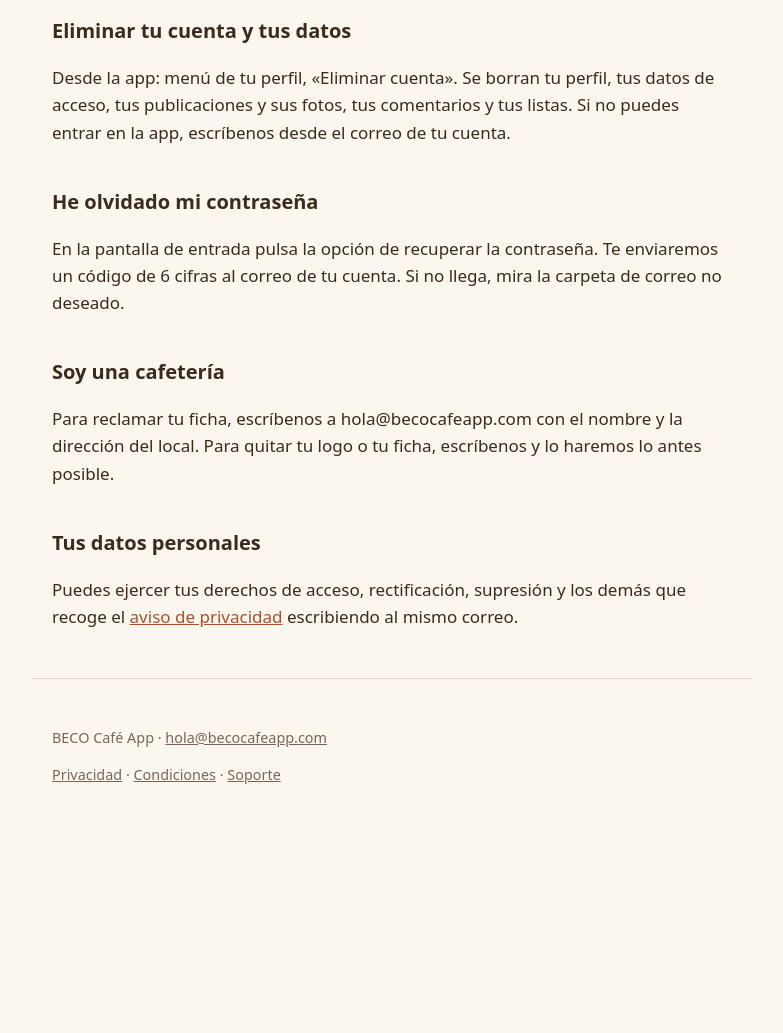
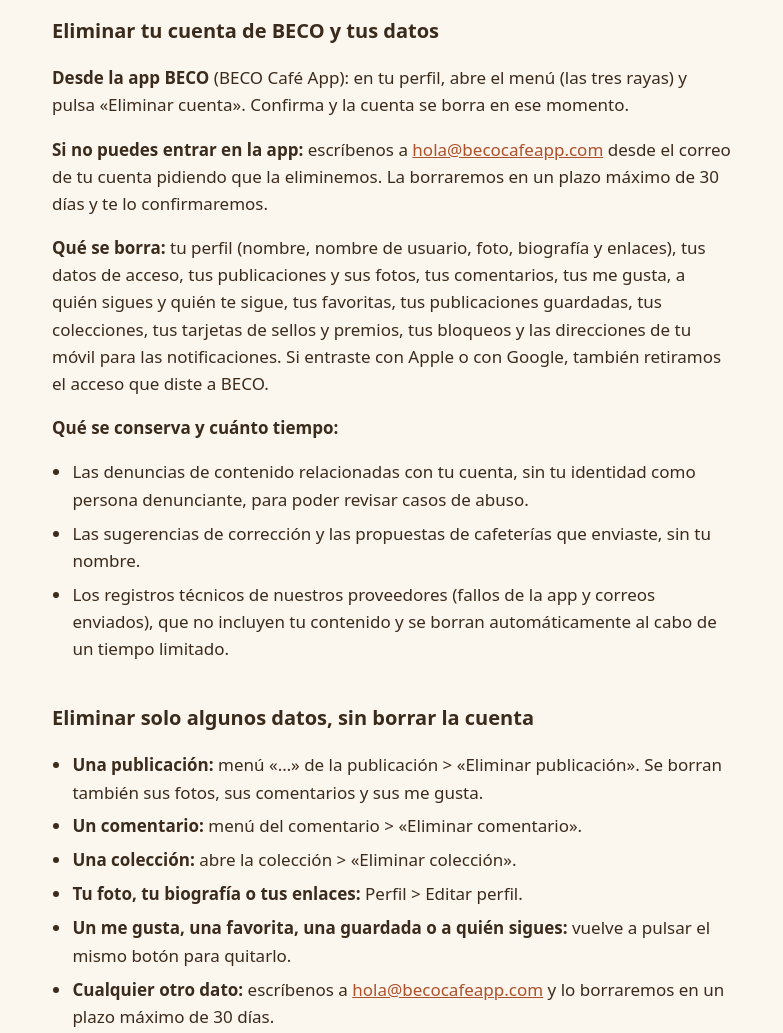
Before and after one commit to ivanmoe27/beco-web, a plain HTML site: page soporte/index.html in a window 1280 px wide. Shown: the part 460-1493 px from the top of the page, without its empty margins (248-1031 px from the left). Before the commit the page ends 1308 px from the top, so only its background shows below. Drawn offline with Linux system fonts and the light colour scheme.

Commit message:
Soporte: cómo eliminar la cuenta o algunos datos, qué se borra y qué se conserva

```diff
--- a/soporte/index.html
+++ b/soporte/index.html
@@ -21,8 +21,25 @@
 <p class="lead">Escríbenos a <a href="mailto:hola@becocafeapp.com">hola@becocafeapp.com</a> para cualquier duda, problema o petición sobre tus datos.</p>
 <h2>Contenido que no debería estar</h2>
 <p>En la app, abre el menú de la publicación, el comentario, el perfil, la novedad o la colección y pulsa «Denunciar». También puedes «Bloquear» a una persona para no ver su contenido. Revisamos las denuncias manualmente. Para contenido ilícito, escríbenos a hola@becocafeapp.com indicando dónde está.</p>
-<h2>Eliminar tu cuenta y tus datos</h2>
-<p>Desde la app: menú de tu perfil, «Eliminar cuenta». Se borran tu perfil, tus datos de acceso, tus publicaciones y sus fotos, tus comentarios y tus listas. Si no puedes entrar en la app, escríbenos desde el correo de tu cuenta.</p>
+<h2 id="eliminar-cuenta">Eliminar tu cuenta de BECO y tus datos</h2>
+<p><strong>Desde la app BECO</strong> (BECO Café App): en tu perfil, abre el menú (las tres rayas) y pulsa «Eliminar cuenta». Confirma y la cuenta se borra en ese momento.</p>
+<p><strong>Si no puedes entrar en la app:</strong> escríbenos a <a href="mailto:hola@becocafeapp.com">hola@becocafeapp.com</a> desde el correo de tu cuenta pidiendo que la eliminemos. La borraremos en un plazo máximo de 30 días y te lo confirmaremos.</p>
+<p><strong>Qué se borra:</strong> tu perfil (nombre, nombre de usuario, foto, biografía y enlaces), tus datos de acceso, tus publicaciones y sus fotos, tus comentarios, tus me gusta, a quién sigues y quién te sigue, tus favoritas, tus publicaciones guardadas, tus colecciones, tus tarjetas de sellos y premios, tus bloqueos y las direcciones de tu móvil para las notificaciones. Si entraste con Apple o con Google, también retiramos el acceso que diste a BECO.</p>
+<p><strong>Qué se conserva y cuánto tiempo:</strong></p>
+<ul>
+<li>Las denuncias de contenido relacionadas con tu cuenta, sin tu identidad como persona denunciante, para poder revisar casos de abuso.</li>
+<li>Las sugerencias de corrección y las propuestas de cafeterías que enviaste, sin tu nombre.</li>
+<li>Los registros técnicos de nuestros proveedores (fallos de la app y correos enviados), que no incluyen tu contenido y se borran automáticamente al cabo de un tiempo limitado.</li>
+</ul>
+<h2 id="eliminar-datos">Eliminar solo algunos datos, sin borrar la cuenta</h2>
+<ul>
+<li><strong>Una publicación:</strong> menú «…» de la publicación &gt; «Eliminar publicación». Se borran también sus fotos, sus comentarios y sus me gusta.</li>
+<li><strong>Un comentario:</strong> menú del comentario &gt; «Eliminar comentario».</li>
+<li><strong>Una colección:</strong> abre la colección &gt; «Eliminar colección».</li>
+<li><strong>Tu foto, tu biografía o tus enlaces:</strong> Perfil &gt; Editar perfil.</li>
+<li><strong>Un me gusta, una favorita, una guardada o a quién sigues:</strong> vuelve a pulsar el mismo botón para quitarlo.</li>
+<li><strong>Cualquier otro dato:</strong> escríbenos a <a href="mailto:hola@becocafeapp.com">hola@becocafeapp.com</a> y lo borraremos en un plazo máximo de 30 días.</li>
+</ul>
 <h2>He olvidado mi contraseña</h2>
 <p>En la pantalla de entrada pulsa la opción de recuperar la contraseña. Te enviaremos un código de 6 cifras al correo de tu cuenta. Si no llega, mira la carpeta de correo no deseado.</p>
 <h2>Soy una cafetería</h2>
```
Also changed, not shown: condiciones/index.html (+1 -1 lines), privacidad/index.html (+1 -1 lines).
